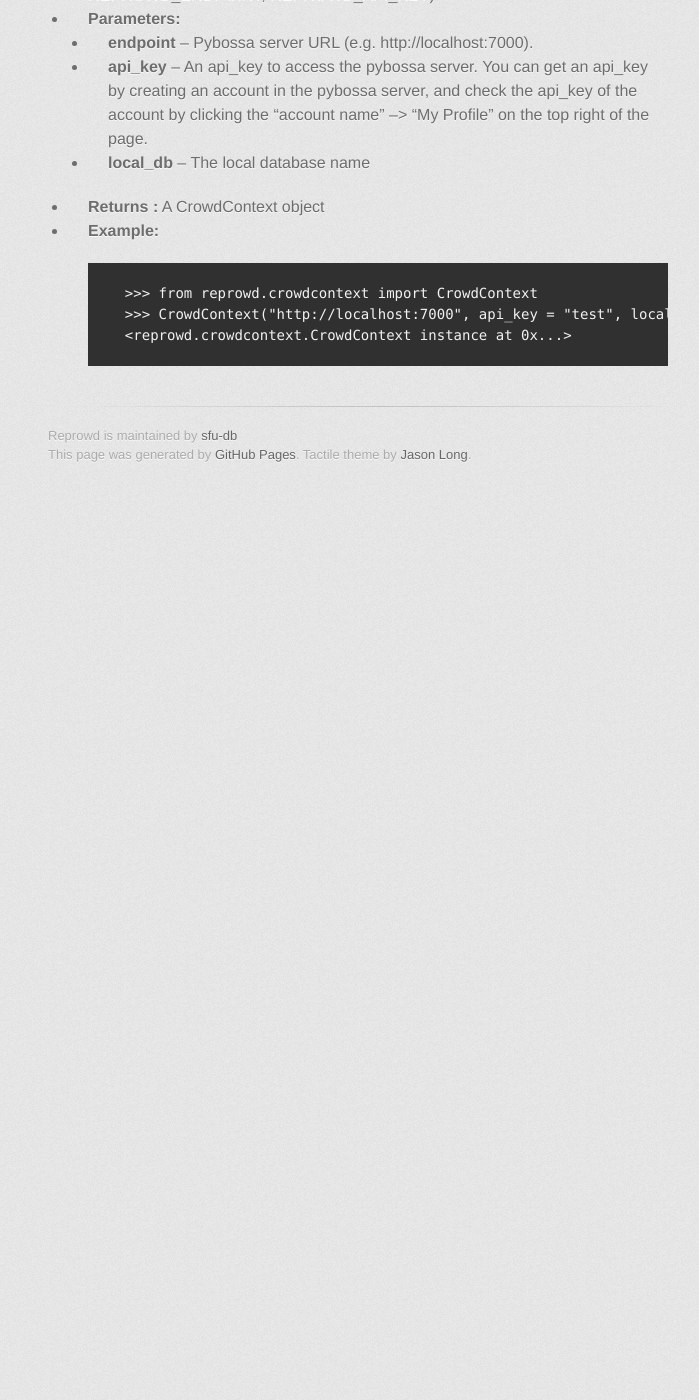
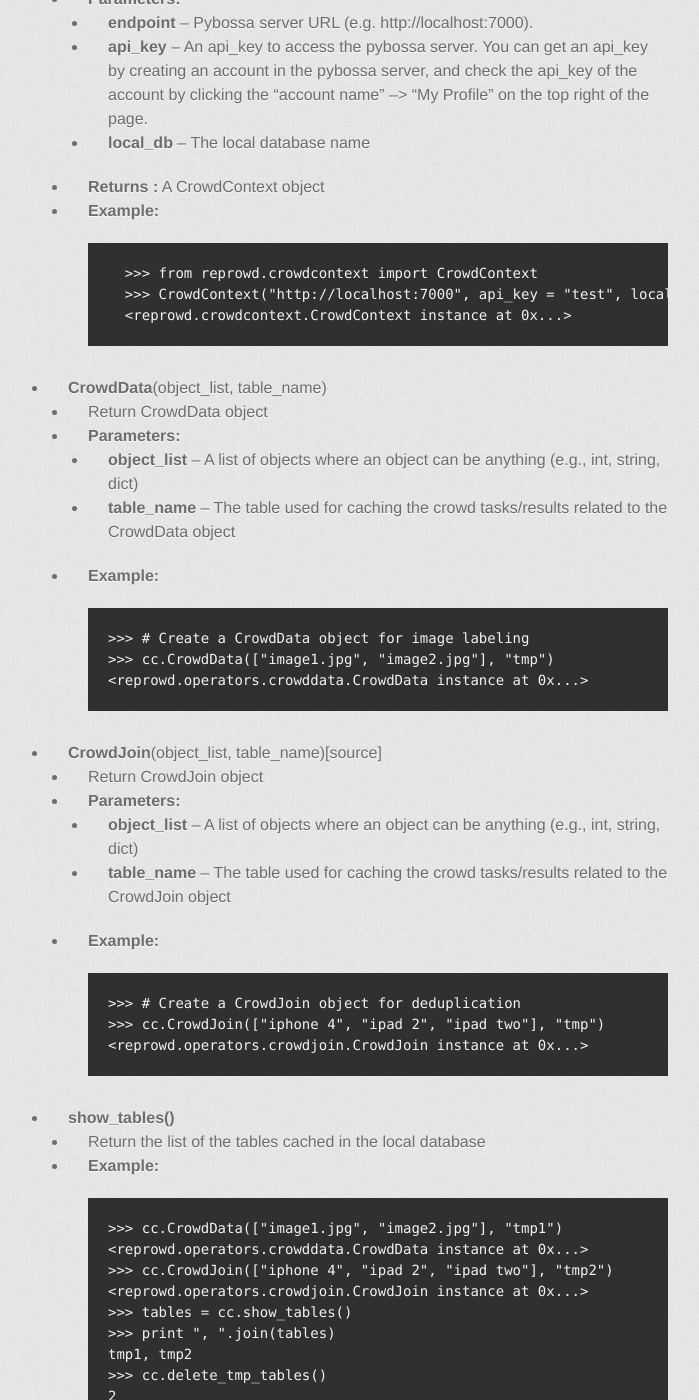
Before and after one commit to sfu-db/reprowd, a Jekyll site: the page built from crowdcontext.md, in a window 1280 px wide and 1400 px high, scrolled down 605 px. Shown: the whole window, without its empty margins (282-981 px from the left). Built offline with Jekyll 4.4.1, drawn with Linux system fonts in a browser that asks for light colours; some web fonts are replaced; before the commit the page ends 1100 px from its top, so only the background shows below that; some of the changed text lies outside the part shown.

Commit message:
implement crowdcontext

```diff
--- a/crowdcontext.md
+++ b/crowdcontext.md
@@ -8,7 +8,7 @@ title: CrowdContext API
 
 * Main entry point for Reprowd functionality. Intuitively, a CrowdContext can be thought of as a fault-tolerant and reproducible environment for doing crowdsourced data processing tasks. Once a CrowdContext is created, it will connect to a pybossa server and a local database, providing APIs for creating crowd operators(e.g., CrowdJoin), and manipulating cached crowddata.
 
-* __init__(endpoint=None, api_key=None, local_db='reprowd.db')
+* **__init__**(endpoint=None, api_key=None, local_db='reprowd.db')
     * Create a new CrowdContext. The endpoint and api_key should be set, either through the named parameters here or through environment variables ( REPROWD_ENDPOINT, REPROWD_API_KEY)
     * **Parameters:**
       * **endpoint** – Pybossa server URL (e.g. http://localhost:7000).
@@ -20,3 +20,100 @@ title: CrowdContext API
 	        >>> from reprowd.crowdcontext import CrowdContext
 	        >>> CrowdContext("http://localhost:7000", api_key = "test", local_db = "reprowd.test.db")
 	        <reprowd.crowdcontext.CrowdContext instance at 0x...>
+
+* **CrowdData**(object_list, table_name)
+    * Return CrowdData object
+    * **Parameters:**
+      * **object_list** – A list of objects where an object can be anything (e.g., int, string, dict)
+      * **table_name** – The table used for caching the crowd tasks/results related to the CrowdData object
+    * **Example:**
+
+          >>> # Create a CrowdData object for image labeling
+          >>> cc.CrowdData(["image1.jpg", "image2.jpg"], "tmp")
+          <reprowd.operators.crowddata.CrowdData instance at 0x...>
+
+* **CrowdJoin**(object_list, table_name)[source]
+    * Return CrowdJoin object
+    * **Parameters:**
+      * **object_list** – A list of objects where an object can be anything (e.g., int, string, dict)
+      * **table_name** – The table used for caching the crowd tasks/results related to the CrowdJoin object
+    * **Example:**
+
+          >>> # Create a CrowdJoin object for deduplication
+          >>> cc.CrowdJoin(["iphone 4", "ipad 2", "ipad two"], "tmp")
+          <reprowd.operators.crowdjoin.CrowdJoin instance at 0x...>
+
+* **show_tables()**
+    * Return the list of the tables cached in the local database
+    * **Example:**
+
+          >>> cc.CrowdData(["image1.jpg", "image2.jpg"], "tmp1")
+          <reprowd.operators.crowddata.CrowdData instance at 0x...>
+          >>> cc.CrowdJoin(["iphone 4", "ipad 2", "ipad two"], "tmp2")
+          <reprowd.operators.crowdjoin.CrowdJoin instance at 0x...>
+          >>> tables = cc.show_tables()
+          >>> print ", ".join(tables)
+          tmp1, tmp2
+          >>> cc.delete_tmp_tables()
+          2
+
+* **print_tables()**
+    * Print a sorted list of the tables cached in the local database (alphabetical order)
+    * **Example:**
+
+          >>> cc.CrowdData(["image1.jpg", "image2.jpg"], "tmp2")
+          <reprowd.operators.crowddata.CrowdData instance at 0x...>
+          >>> cc.CrowdJoin(["iphone 4", "ipad 2", "ipad two"], "tmp1")
+          <reprowd.operators.crowdjoin.CrowdJoin instance at 0x...>
+          >>> cc.print_tables()
+          1 tmp1
+          2 tmp2
+          >>> cc.delete_tmp_tables()
+          2
+
+* **rename_table**(oldname, newname)
+    * Rename a cached table
+    * **Example:**
+
+          >>> cc.CrowdData(["image1.jpg", "image2.jpg"], "tmp1")
+          <reprowd.operators.crowddata.CrowdData instance at 0x...>
+          >>> cc.rename_table("tmp1", "tmp2")
+          True
+          >>> cc.print_tables()
+          1 tmp2
+          >>> cc.delete_tmp_tables()
+          1
+
+* **delete_table**(table_name)
+    * Delete a cached table
+    * **Example:**
+
+          >>> cc.CrowdData(["image1.jpg", "image2.jpg"], "tmp1")
+          <reprowd.operators.crowddata.CrowdData instance at 0x...>
+          >>> cc.CrowdJoin(["iphone 4", "ipad 2", "ipad two"], "tmp2")
+          <reprowd.operators.crowdjoin.CrowdJoin instance at 0x...>
+          >>> cc.print_tables()
+          1 tmp1
+          2 tmp2
+          >>> cc.delete_table("tmp1")
+          True
+          >>> cc.print_tables()
+          1 tmp2
+          >>> cc.delete_tmp_tables()
+          1
+
+* **delete_tmp_tables()**
+    * The function deletes all the tables whose names start with “tmp”, and returns the number of deleted tables
+    * **Example:**
+
+          >>> cc.CrowdData(["image1.jpg", "image2.jpg"], "tmp1")
+          <reprowd.operators.crowddata.CrowdData instance at 0x...>
+          >>> cc.CrowdJoin(["iphone 4", "ipad 2", "ipad two"], "not_tmp")
+          <reprowd.operators.crowdjoin.CrowdJoin instance at 0x...>
+          >>> cc.delete_tmp_tables()
+          1
+          >>> cc.delete_table("not_tmp")
+          True
+
+* **static remove_db_file(filename)**
+    * Remove a database file. Note that it is dangerous to remove a database. Please make sure you understand the meaning of the function and only use it if you have to.
```
